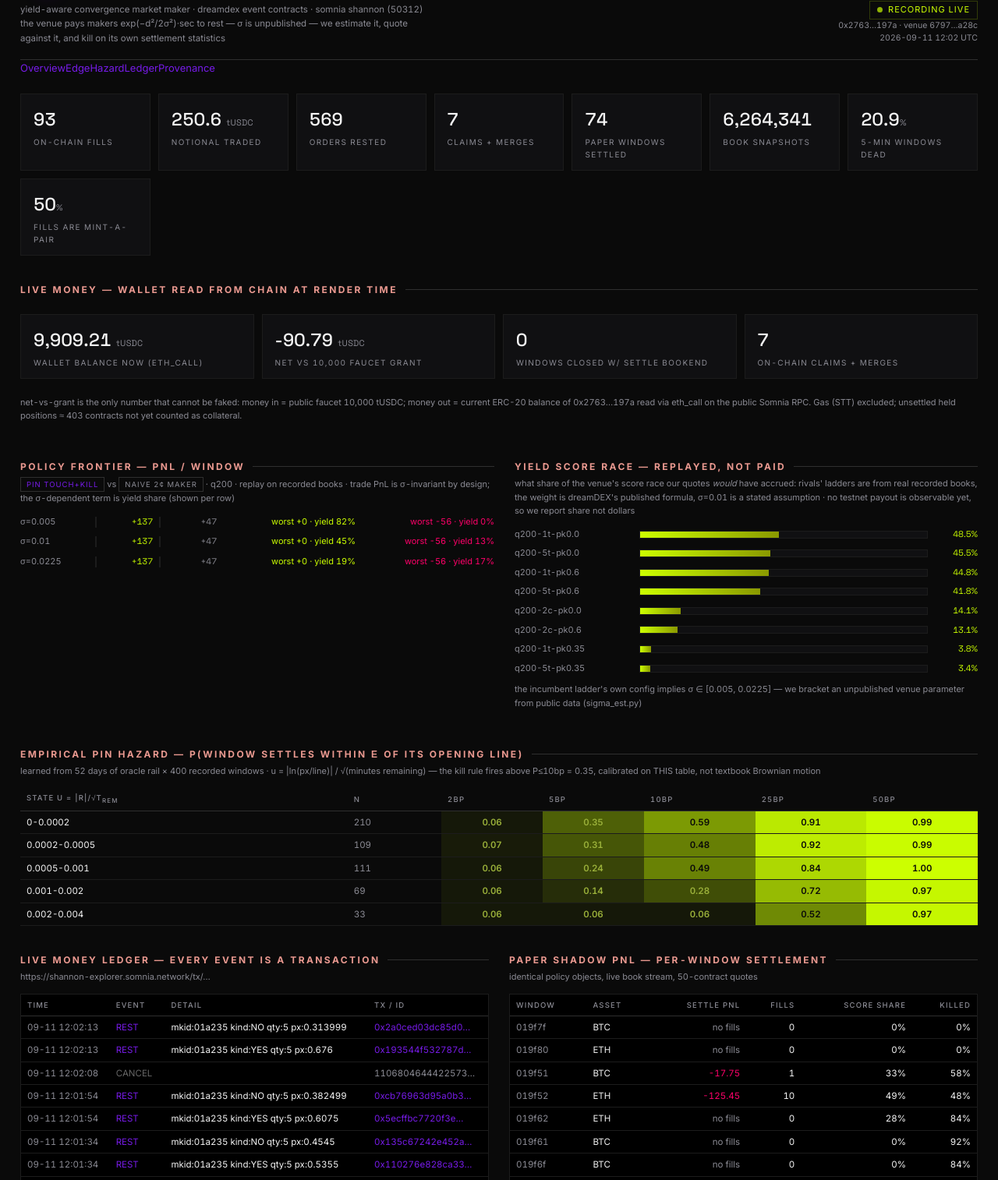
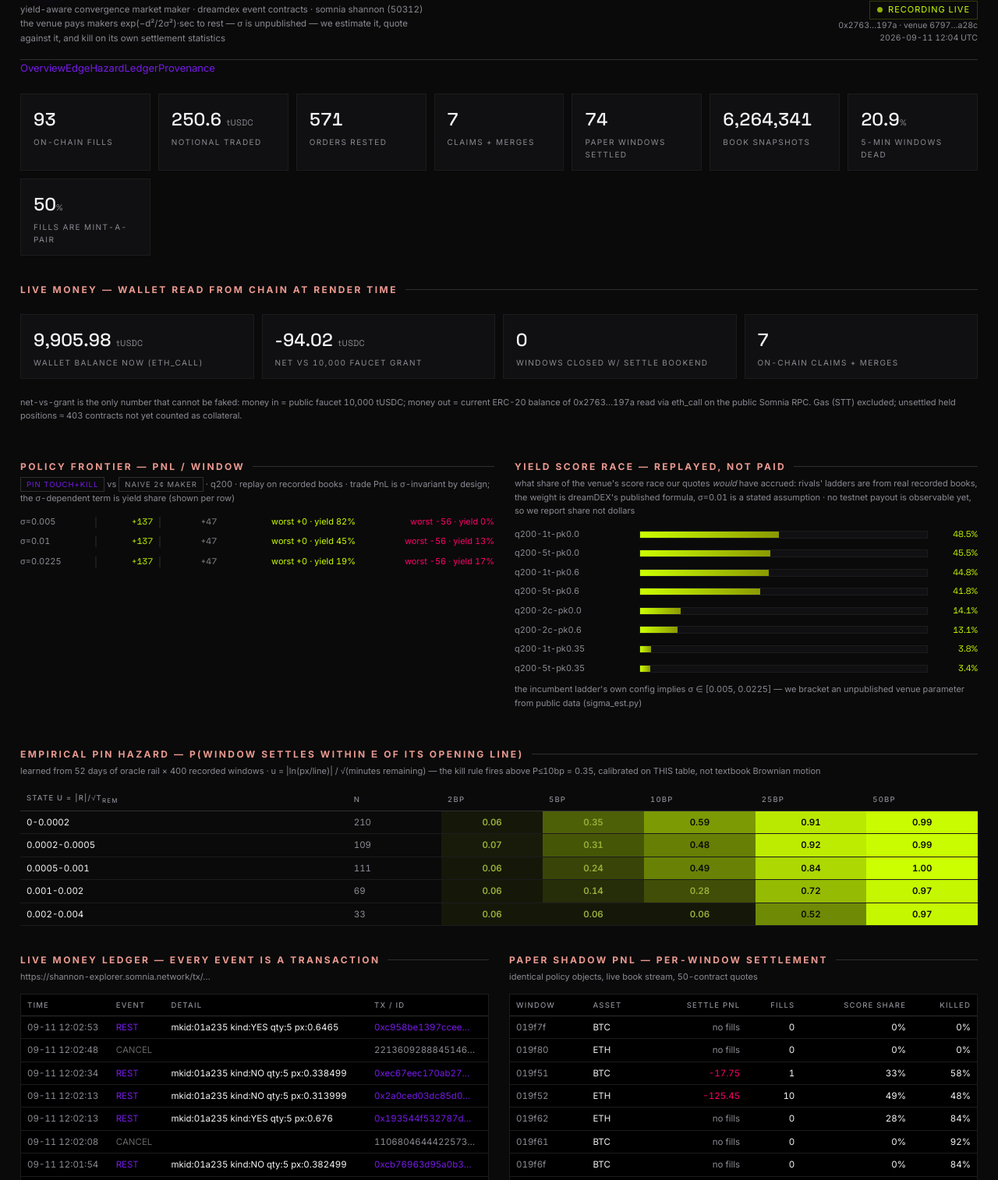
Before and after one commit to samixrd/pin-dreamdex, a website: page docs/index.html in a window 1280 px wide. Shown: the part 71-1585 px from the top of the page at 78% size. Drawn offline with Linux system fonts and the light colour scheme.

Commit message:
pages: auto-refresh 12:04

```diff
--- a/docs/index.html
+++ b/docs/index.html
@@ -66,7 +66,7 @@ a { color:var(--purple); text-decoration:none } a:hover { color:var(--acid) }
   </div>
   <div class="meta">
     <span class="livechip"><span class="pulse"></span> recording live</span><br>
-    0x2763…197a · venue 6797…a28c<br>2026-09-11 12:02 UTC
+    0x2763…197a · venue 6797…a28c<br>2026-09-11 12:04 UTC
   </div>
 </header>
 <nav><a href="#overview">Overview</a><a href="#edge">Edge</a><a href="#hazard">Hazard</a><a href="#ledger">Ledger</a><span class="nsep"></span><a href="#about">Provenance</a></nav>
@@ -74,7 +74,7 @@ a { color:var(--purple); text-decoration:none } a:hover { color:var(--acid) }
 <div class="grid">
   <div class="card"><div class="v">93</div><div class="l">on-chain fills</div></div>
   <div class="card"><div class="v">250.6 <small>tUSDC</small></div><div class="l">notional traded</div></div>
-  <div class="card"><div class="v">569</div><div class="l">orders rested</div></div>
+  <div class="card"><div class="v">571</div><div class="l">orders rested</div></div>
   <div class="card"><div class="v">7</div><div class="l">claims + merges</div></div>
   <div class="card"><div class="v">74</div><div class="l">paper windows settled</div></div>
   <div class="card"><div class="v">6,264,341</div><div class="l">book snapshots</div></div>
@@ -84,8 +84,8 @@ a { color:var(--purple); text-decoration:none } a:hover { color:var(--acid) }
 
 <h2>Live money — wallet read from chain at render time</h2>
 <div class="grid">
-  <div class="card"><div class="v">9,909.21 <small>tUSDC</small></div><div class="l">wallet balance now (eth_call)</div></div>
-  <div class="card"><div class="v">-90.79 <small>tUSDC</small></div><div class="l">net vs 10,000 faucet grant</div></div>
+  <div class="card"><div class="v">9,905.98 <small>tUSDC</small></div><div class="l">wallet balance now (eth_call)</div></div>
+  <div class="card"><div class="v">-94.02 <small>tUSDC</small></div><div class="l">net vs 10,000 faucet grant</div></div>
   <div class="card"><div class="v">0</div><div class="l">windows closed w/ settle bookend</div></div>
   <div class="card"><div class="v">7</div><div class="l">on-chain claims + merges</div></div>
 </div>
@@ -146,6 +146,9 @@ a { color:var(--purple); text-decoration:none } a:hover { color:var(--acid) }
 <div class="sub">https://shannon-explorer.somnia.network/tx/…</div>
 <div class="scroll"><table>
 <tr><th>time</th><th>event</th><th>detail</th><th>tx / id</th></tr>
+<tr><td class='dim'>09-11 12:02:53</td><td style='color:#771be8'>REST</td><td>mkid:01a235 kind:YES qty:5 px:0.6465</td><td><a href='https://shannon-explorer.somnia.network/tx/0xc958be1397ccee10a70c9fa15297bd47447f3d74edf2809fbfe280301cf2d09b' target='_blank' title='0xc958be1397ccee10a70c9fa15297bd47447f3d74edf2809fbfe280301cf2d09b'>0xc958be1397ccee…</a></td></tr>
+<tr><td class='dim'>09-11 12:02:48</td><td style='color:#666'>CANCEL</td><td></td><td><span class='dim'>2213609288845146…</span></td></tr>
+<tr><td class='dim'>09-11 12:02:34</td><td style='color:#771be8'>REST</td><td>mkid:01a235 kind:NO qty:5 px:0.338499</td><td><a href='https://shannon-explorer.somnia.network/tx/0xec67eec170ab27858600699d3f55437bafd0a6eb9d251083999e1337c6225b51' target='_blank' title='0xec67eec170ab27858600699d3f55437bafd0a6eb9d251083999e1337c6225b51'>0xec67eec170ab27…</a></td></tr>
 <tr><td class='dim'>09-11 12:02:13</td><td style='color:#771be8'>REST</td><td>mkid:01a235 kind:NO qty:5 px:0.313999</td><td><a href='https://shannon-explorer.somnia.network/tx/0x2a0ced03dc85d0f498e2ad95c790e6c2cd300f6a06215406d1d2df59e55568c3' target='_blank' title='0x2a0ced03dc85d0f498e2ad95c790e6c2cd300f6a06215406d1d2df59e55568c3'>0x2a0ced03dc85d0…</a></td></tr>
 <tr><td class='dim'>09-11 12:02:13</td><td style='color:#771be8'>REST</td><td>mkid:01a235 kind:YES qty:5 px:0.676</td><td><a href='https://shannon-explorer.somnia.network/tx/0x193544f532787de9f4ae518912b81bf783a40c55a1cfa446b87b66eb5bb643f5' target='_blank' title='0x193544f532787de9f4ae518912b81bf783a40c55a1cfa446b87b66eb5bb643f5'>0x193544f532787d…</a></td></tr>
 <tr><td class='dim'>09-11 12:02:08</td><td style='color:#666'>CANCEL</td><td></td><td><span class='dim'>1106804644422573…</span></td></tr>
@@ -183,9 +186,6 @@ a { color:var(--purple); text-decoration:none } a:hover { color:var(--acid) }
 <tr><td class='dim'>09-11 11:53:13</td><td style='color:#666'>CANCEL</td><td></td><td><span class='dim'>2213609288845147…</span></td></tr>
 <tr><td class='dim'>09-11 11:52:58</td><td style='color:#771be8'>REST</td><td>mkid:01a204 kind:NO qty:5 px:0.1095</td><td><a href='https://shannon-explorer.somnia.network/tx/0x8ddcf4c48cdb10f36fbc25f62515305338e03ff188f57fdceacf4944beb609e5' target='_blank' title='0x8ddcf4c48cdb10f36fbc25f62515305338e03ff188f57fdceacf4944beb609e5'>0x8ddcf4c48cdb10…</a></td></tr>
 <tr><td class='dim'>09-11 11:52:58</td><td style='color:#771be8'>REST</td><td>mkid:01a204 kind:YES qty:5 px:0.8805</td><td><a href='https://shannon-explorer.somnia.network/tx/0x36ca1f92fb06f31b7057c7d62874739ab343227930e679a9f1fc543a16f6bef1' target='_blank' title='0x36ca1f92fb06f31b7057c7d62874739ab343227930e679a9f1fc543a16f6bef1'>0x36ca1f92fb06f3…</a></td></tr>
-<tr><td class='dim'>09-11 11:52:52</td><td style='color:#666'>CANCEL</td><td></td><td><span class='dim'>2213609288845147…</span></td></tr>
-<tr><td class='dim'>09-11 11:52:24</td><td style='color:#771be8'>REST</td><td>mkid:01a204 kind:NO qty:5 px:0.235</td><td><a href='https://shannon-explorer.somnia.network/tx/0x473da7f86dc2ba4ea1a9b349d9dcdd56ba595fa50e473fc127ed6209deb86470' target='_blank' title='0x473da7f86dc2ba4ea1a9b349d9dcdd56ba595fa50e473fc127ed6209deb86470'>0x473da7f86dc2ba…</a></td></tr>
-<tr><td class='dim'>09-11 11:52:24</td><td style='color:#771be8'>REST</td><td>mkid:01a204 kind:YES qty:5 px:0.755</td><td><a href='https://shannon-explorer.somnia.network/tx/0x6c4b566b4d7030b091504533e9920c138a54bcda446101dce96abaae97f80f9c' target='_blank' title='0x6c4b566b4d7030b091504533e9920c138a54bcda446101dce96abaae97f80f9c'>0x6c4b566b4d7030…</a></td></tr>
 </table></div>
 </div>
 <div>
```
